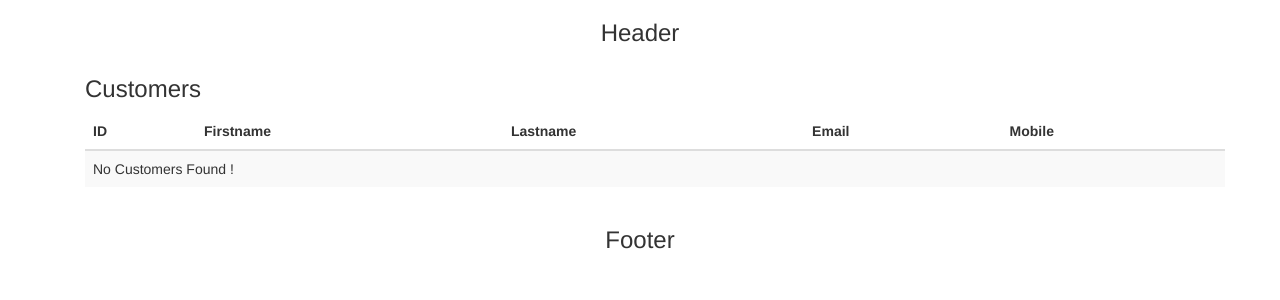
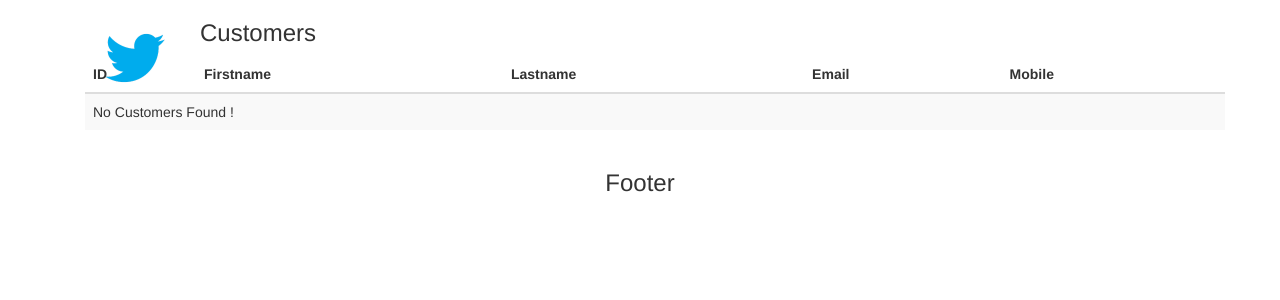
Before and after one commit to akhilnl/bootstrapadmin, a PHP site: page / in a window 1280 px wide. Shown: the top 300 px of the page. Run offline with PHP 8.4, Linux system fonts and the light colour scheme; data that the repository does not hold is empty; some libraries are stand-ins or nearby versions.

Commit message:
added imgs folder

```diff
--- a/includes/header.php
+++ b/includes/header.php
@@ -19,8 +19,14 @@
   </head>
   <body>
   	<div class="container">
-    <div class="row">
-    	<div class="col-sm-12" style="text-align:center">
-            <h3>Header</h3>
-    	</div>
-    </div>
+    <div class="navbar-header">
+    	<button type="button" class="navbar-toggle" data-toggle="collapse" data-target=".navbar-ex1-collapse">
+            <span class="sr-only">Toggle navigation</span>
+            <span class="icon-bar"></span>
+            <span class="icon-bar"></span>
+            <span class="icon-bar"></span>
+    	</button>
+        <a class="navbar-brand" rel="home" href="#" title="Buy Sell Rent Everyting">
+           <img style="max-width:100px; margin-top: -7px;" src="../assets/imgs/logo.png">
+        </a>
+</div>
```
Also changed, not shown: assets/imgs/logo.png (added).
